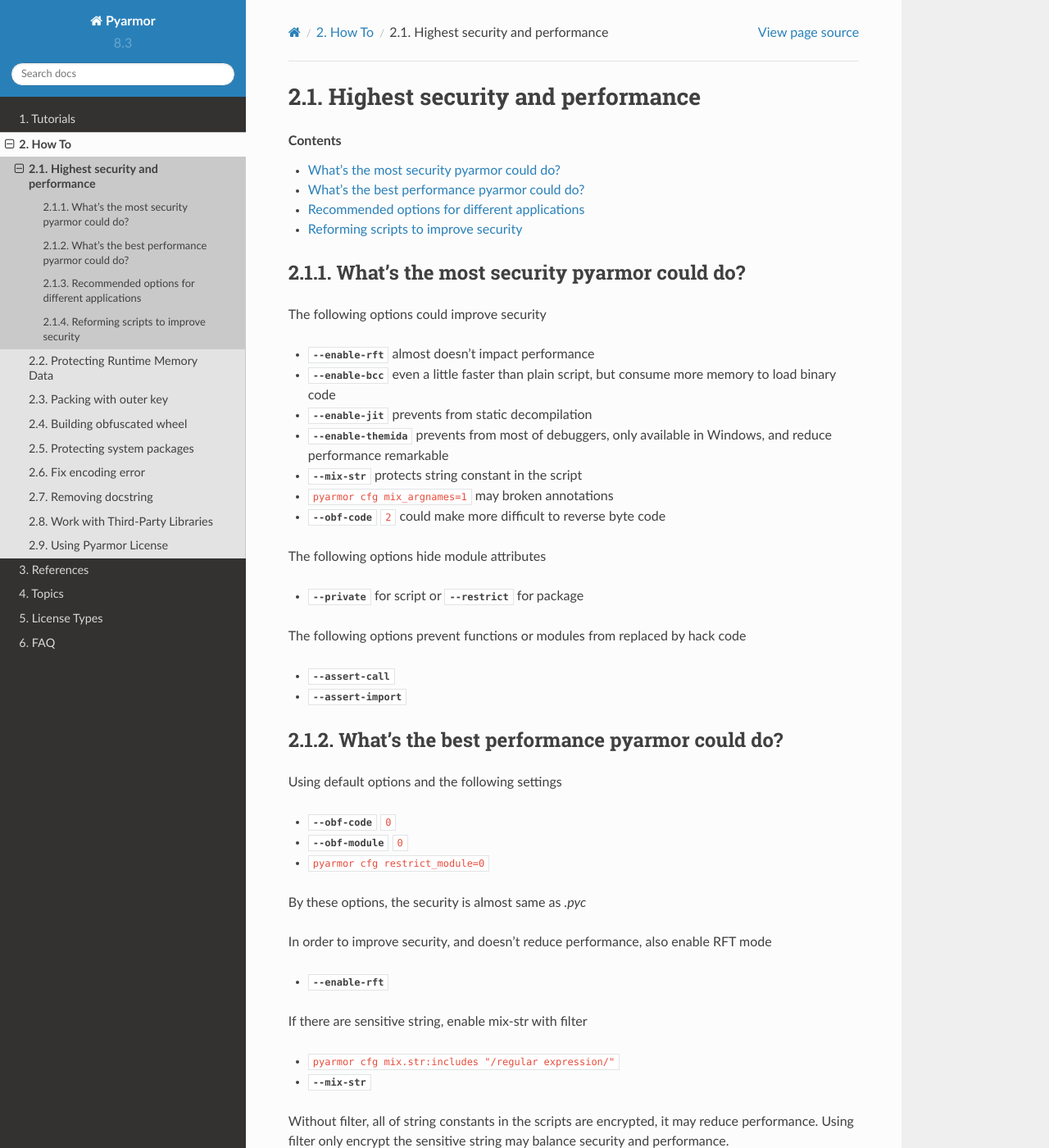
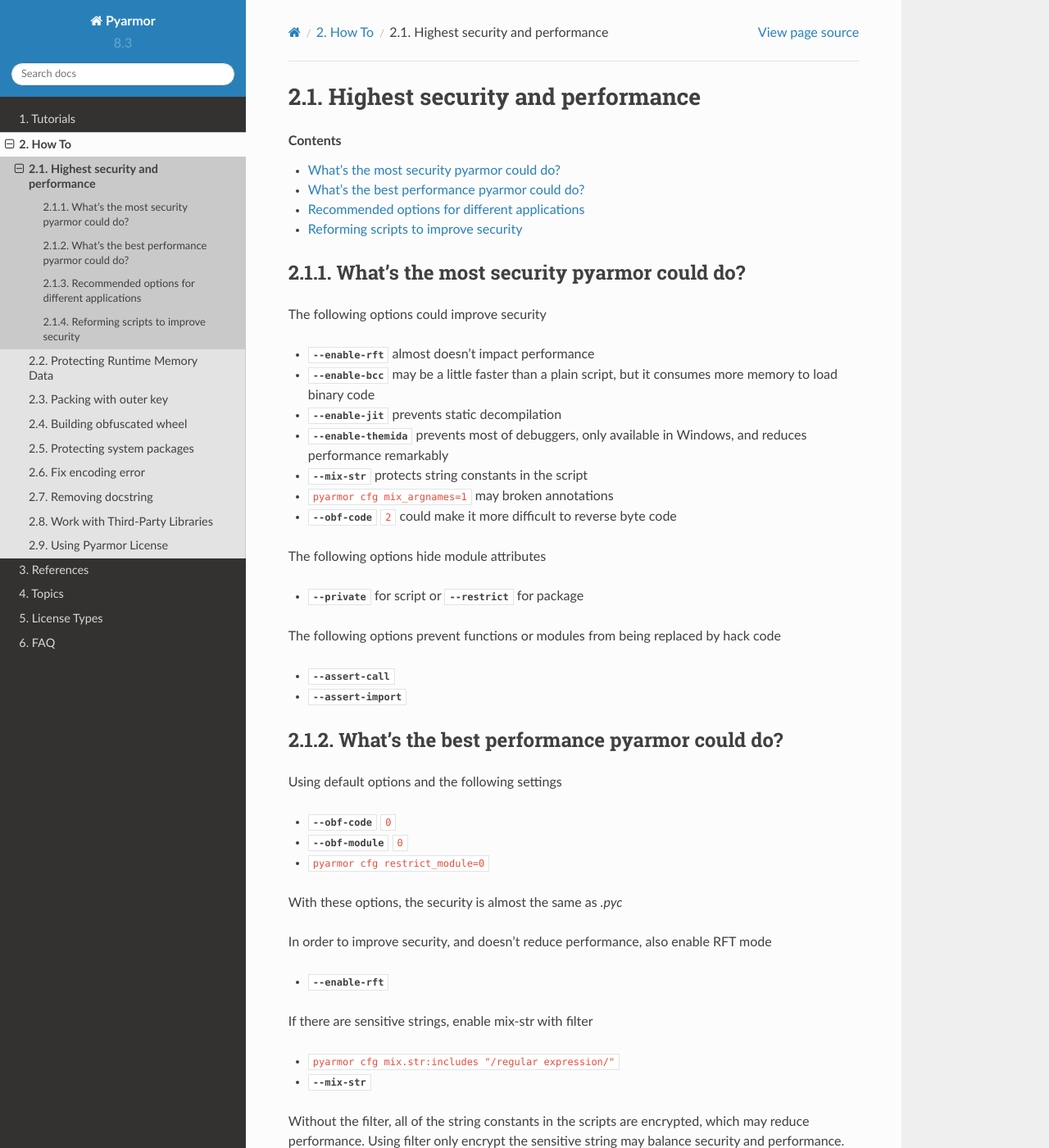
Before and after one commit to dashingsoft/pyarmor, a Sphinx documentation site: the page built from docs/how-to/security.rst, in a window 1280 px wide and 1400 px high. Shown: the whole window at 82% size. Built offline with Sphinx 7.4.7 and the Read the Docs theme 2.0.0, drawn with Linux system fonts in a browser that asks for light colours; some of the changed text lies outside the part shown.

Commit message:
Update security.rst

```diff
--- a/docs/how-to/security.rst
+++ b/docs/how-to/security.rst
@@ -17,18 +17,18 @@
 The following options could improve security
 
 * :option:`--enable-rft` almost doesn't impact performance
-* :option:`--enable-bcc` even a little faster than plain script, but consume more memory to load binary code
-* :option:`--enable-jit` prevents from static decompilation
-* :option:`--enable-themida` prevents from most of debuggers, only available in Windows, and reduce performance remarkable
-* :option:`--mix-str` protects string constant in the script
+* :option:`--enable-bcc` may be a little faster than a plain script, but it consumes more memory to load binary code
+* :option:`--enable-jit` prevents static decompilation
+* :option:`--enable-themida` prevents most of debuggers, only available in Windows, and reduces performance remarkably
+* :option:`--mix-str` protects string constants in the script
 * ``pyarmor cfg mix_argnames=1`` may broken annotations
-* :option:`--obf-code` ``2`` could make more difficult to reverse byte code
+* :option:`--obf-code` ``2`` could make it more difficult to reverse byte code
 
 The following options hide module attributes
 
 * :option:`--private` for script or :option:`--restrict` for package
 
-The following options prevent functions or modules from replaced by hack code
+The following options prevent functions or modules from being replaced by hack code
 
 * :option:`--assert-call`
 * :option:`--assert-import`
@@ -42,25 +42,25 @@
 * :option:`--obf-module` ``0``
 * ``pyarmor cfg restrict_module=0``
 
-By these options, the security is almost same as `.pyc`
+With these options, the security is almost the same as `.pyc`
 
 In order to improve security, and doesn't reduce performance, also enable RFT mode
 
 * :option:`--enable-rft`
 
-If there are sensitive string, enable mix-str with filter
+If there are sensitive strings, enable mix-str with filter
 
 * ``pyarmor cfg mix.str:includes "/regular expression/"``
 * :option:`--mix-str`
 
-Without filter, all of string constants in the scripts are encrypted, it may reduce performance. Using filter only encrypt the sensitive string may balance security and performance.
+Without the filter, all of the string constants in the scripts are encrypted, which may reduce performance. Using filter only encrypt the sensitive string may balance security and performance.
 
 Recommended options for different applications
 ==============================================
 
 **For Django application or serving web request**
 
-   If RFT mode is safe enough, you can check the transformed scripts to make decision, using these options
+   If RFT mode is safe enough, you can check the transformed scripts to make a decision, using these options
 
    * :option:`--enable-rft`
    * :option:`--obf-code` ``0``
```
Also changed, not shown: other parts of docs/how-to/security.rst (+2 -2 lines).
